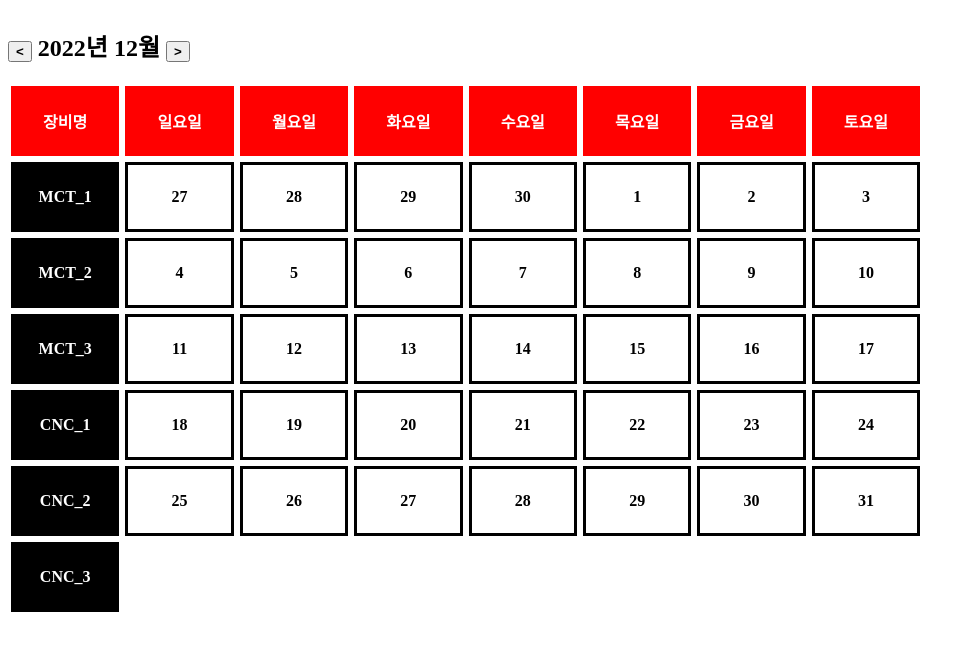
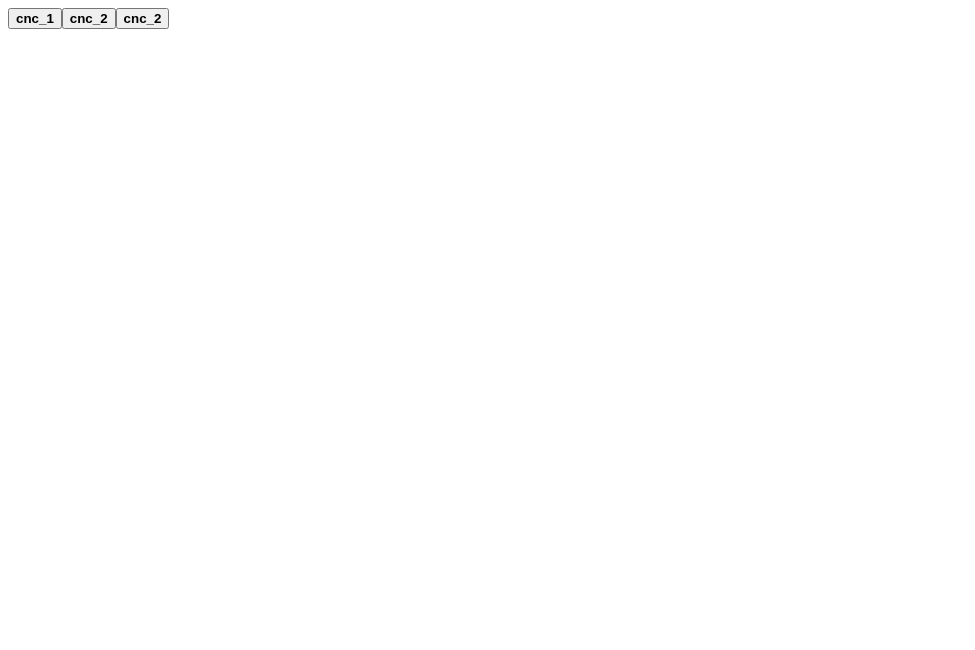
Before and after one commit to hbsongk/Calendar, a Vue app: page / in a window 1280 px wide. Shown: the top 650 px of the page, without its empty margins (0-975 px from the left). Built offline with nearby package versions, Linux system fonts and the light colour scheme.

Commit message:
feat(fe): add modalpalette and modalview

```diff
--- a/src/App.vue
+++ b/src/App.vue
@@ -3,7 +3,9 @@
     <!-- <step-one />
     <step-two />
     <step-three /> -->
-    <process-calendar />
+    <!-- <process-calendar /> -->
+    <!-- <process-modal /> -->
+    <modal-palette />
   </div>
 </template>
 
@@ -11,14 +13,18 @@
 // import StepOne from "./components/StepOne.vue";
 // import StepTwo from "./components/StepTwo.vue";
 // import StepThree from "./components/StepThree.vue";
-import ProcessCalendar from "./components/ProcessCalendar.vue";
+// import ProcessCalendar from "./components/ProcessCalendar.vue";
+// import ProcessModal from "./components/ProcessModal.vue";
+import ModalPalette from "./components/ModalPalette.vue";
 export default {
   name: "App",
   components: {
     // StepOne,
     // StepTwo,
     // StepThree,
-    ProcessCalendar,
+    // ProcessCalendar,
+    // ProcessModal,
+    ModalPalette,
   },
 };
 </script>
--- /dev/null
+++ b/src/components/ModalPalette.vue
@@ -0,0 +1,52 @@
+<template>
+  <div id="app">
+    <modal-view v-if="isModalViewed" @close-modal="isModalViewed = false" />
+    <button
+      v-for="(items, index) in machines"
+      v-bind:key="index"
+      @click="isModalViewed = true"
+    >
+      {{ items.이름 }}
+    </button>
+  </div>
+</template>
+
+<script>
+import ModalView from "./ModalView.vue";
+export default {
+  name: "ModalPalette",
+  components: {
+    ModalView,
+  },
+  data() {
+    return {
+      isModalViewed: false,
+      machines: [
+        {
+          이름: "cnc_1",
+          공정: "황삭",
+          요일: "월요일",
+          시작시간: "12:00",
+          종료시간: "14:00",
+        },
+        {
+          이름: "cnc_2",
+          공정: "황삭",
+          요일: "월요일",
+          시작시간: "12:00",
+          종료시간: "14:00",
+        },
+        {
+          이름: "cnc_2",
+          공정: "황삭",
+          요일: "월요일",
+          시작시간: "12:00",
+          종료시간: "14:00",
+        },
+      ],
+    };
+  },
+};
+</script>
+
+<style></style>
--- /dev/null
+++ b/src/components/ModalView.vue
@@ -0,0 +1,38 @@
+<template>
+  <div class="modal">
+    <div class="overlay" @click="$emit('close-modal')"></div>
+    <div class="modal-card">
+      <slot />
+    </div>
+  </div>
+</template>
+
+<script>
+export default {};
+</script>
+
+<style>
+.modal,
+.overlay {
+  width: 100%;
+  height: 100%;
+  position: fixed;
+  left: 0;
+  top: 0;
+}
+.overlay {
+  opacity: 0.5;
+  background-color: black;
+}
+.modal-card {
+  position: relative;
+  max-width: 80%;
+  margin: auto;
+  margin-top: 30px;
+  padding: 20px;
+  background-color: white;
+  min-height: 500px;
+  z-index: 10;
+  opacity: 1;
+}
+</style>
--- /dev/null
+++ b/src/components/ProcessModal.vue
@@ -0,0 +1,47 @@
+<template>
+  <div>
+    <div v-for="(items, index) in machines" v-bind:key="index" @click="popModal()">
+      {{ items.이름 }}
+    </div>
+  </div>
+</template>
+
+<script>
+export default {
+  name: "ProcessModal",
+  data() {
+    return {
+      machines: [
+        {
+          이름: "cnc_1",
+          공정: "황삭",
+          요일: "월요일",
+          시작시간: "12:00",
+          종료시간: "14:00",
+        },
+        {
+          이름: "cnc_2",
+          공정: "황삭",
+          요일: "월요일",
+          시작시간: "12:00",
+          종료시간: "14:00",
+        },
+        {
+          이름: "cnc_2",
+          공정: "황삭",
+          요일: "월요일",
+          시작시간: "12:00",
+          종료시간: "14:00",
+        },
+      ],
+    };
+  },
+  methods: {
+      popModal() {
+
+    },
+  },
+};
+</script>
+
+<style scoped></style>
```
